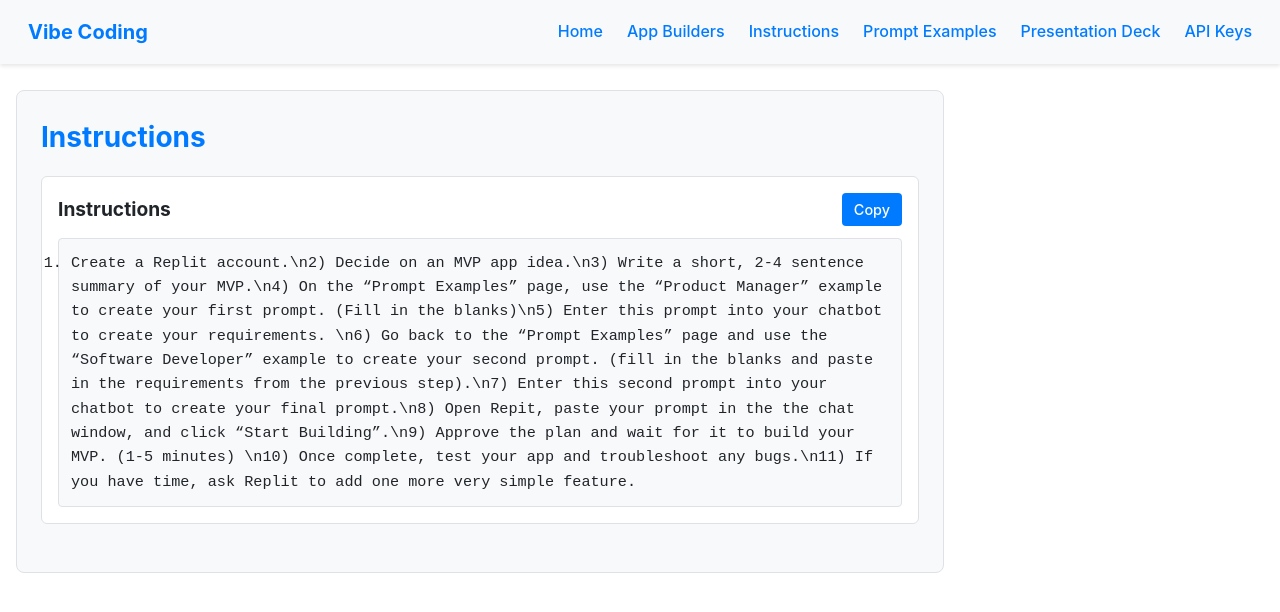
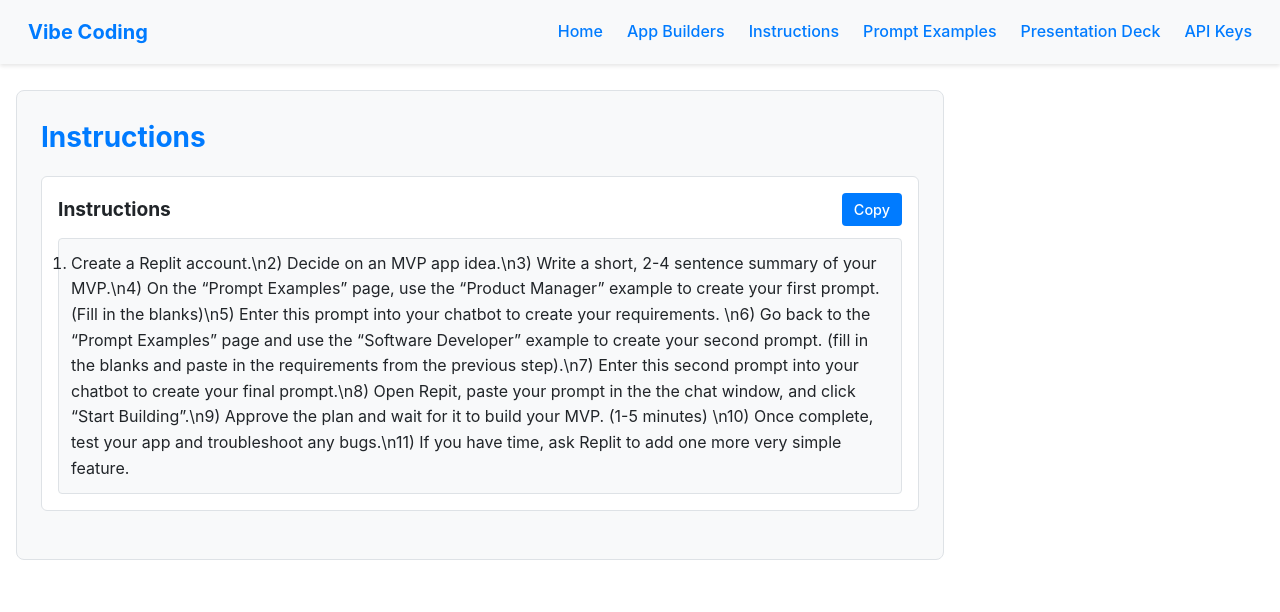
Before and after one commit to brandonup/vibe-coding, a React (Vite) app: page /instructions in a window 1280 px wide. Shown: the top 612 px of the page. Built offline with nearby package versions, Linux system fonts and the light colour scheme.

Commit message:
Fix: Ensure proper list formatting in TextBox component

```diff
--- a/src/components/TextBox.jsx
+++ b/src/components/TextBox.jsx
@@ -27,7 +27,10 @@ const TextBox = ({ id, label, content, asList = false }) => {
           {copied ? "Copied!" : "Copy"}
         </button>
       </div>
-      <div className="text-box-content">
+      <div
+        className="text-box-content"
+        style={asList ? { whiteSpace: 'normal', fontFamily: 'inherit', fontSize: 'inherit' } : {}}
+      >
         {asList ? (
           <ol>
             {content.split('\n').map((item, index) => (
```
